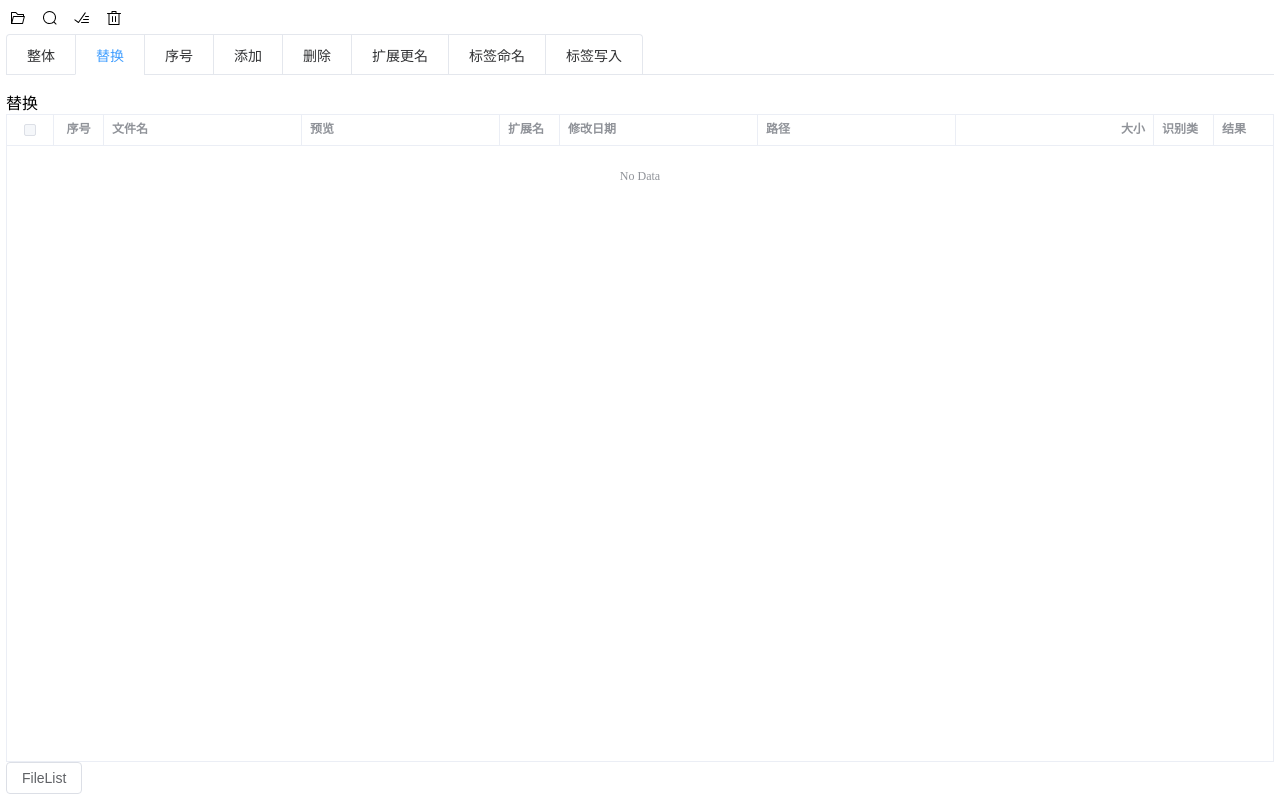
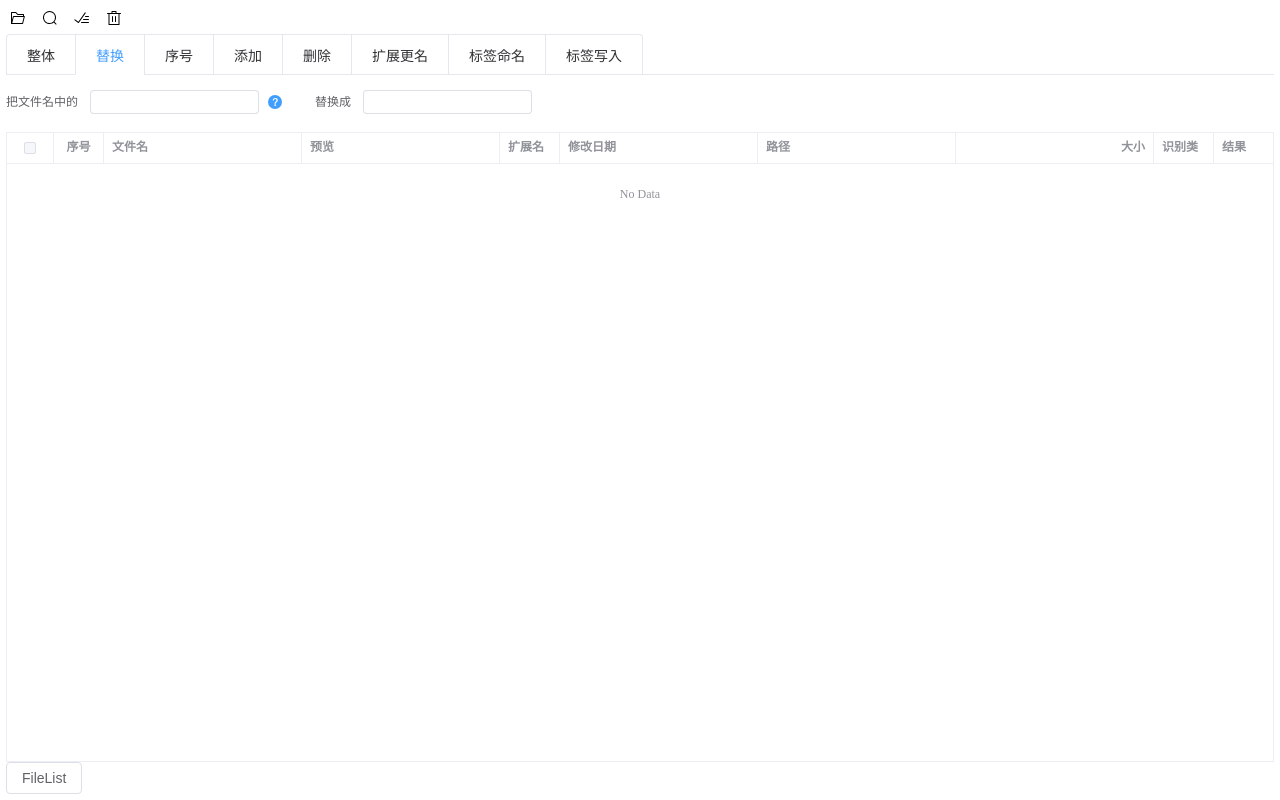
Before and after one commit to hedashuaii/easy-rename, a Vue app: page / in a window 1280 px wide. Both pictures are taken after a click on the tab "替换". Built offline with nearby package versions, Linux system fonts and the light colour scheme.

Commit message:
feat: 完成替换 Tab 功能

```diff
--- a/src/render/components/ActionBar/Entirety.vue
+++ b/src/render/components/ActionBar/Entirety.vue
@@ -1,8 +1,11 @@
 <script setup lang="ts">
-import { reactive, watch, watchEffect } from "vue";
-import useOptionsStore from "../../store/useOptionsStore";
-
-const optionsStore = useOptionsStore();
+import { reactive, watch } from "vue";
+import {
+  bytesToUpperCase,
+  bytesToLowerCase,
+  stringToCapitalize,
+} from "../../../utils/replace";
+import useFileListStore from "../../store/useFileListStore";
 
 const fileNameForm = reactive({
   /** 文件名操作类型 */
@@ -15,9 +18,57 @@ const fileNameForm = reactive({
   extensionNameReplaceText: "",
 });
 
+const filesListStore = useFileListStore();
+
 watch(
   () => fileNameForm,
-  (newValue) => optionsStore.setFieldsValue(newValue),
+  (newValue) => {
+    const temp = filesListStore.filesList.map((item) => {
+      let previewName = item.name;
+      let previewExtension = item.extension;
+
+      if (newValue.fileNameReplaceText) {
+        previewName = newValue.fileNameReplaceText;
+      } else if (newValue.fileNameOpertaionType) {
+        const fileName = item.name.replace(
+          new RegExp(`${item.extension}$`),
+          ""
+        );
+        switch (newValue.fileNameOpertaionType) {
+          case "文件名改成大写":
+            previewName = bytesToUpperCase(fileName);
+            break;
+          case "文件名改成小写":
+            previewName = bytesToLowerCase(fileName);
+            break;
+          case "文件名首字母大写":
+            previewName = stringToCapitalize(fileName);
+            break;
+        }
+      }
+
+      if (newValue.extensionNameReplaceText) {
+        previewExtension = "." + newValue.extensionNameReplaceText;
+      } else if (newValue.extensionNameOpertaionType) {
+        switch (newValue.extensionNameOpertaionType) {
+          case "扩展名改成大写":
+            previewExtension = bytesToUpperCase(item.extension ?? "");
+            break;
+          case "扩展名改成小写":
+            previewExtension = bytesToLowerCase(item.extension ?? "");
+            break;
+        }
+      }
+
+      return {
+        ...item,
+        previewName: previewName,
+        previewExtension: previewExtension,
+      };
+    });
+
+    filesListStore.replace(temp);
+  },
   { deep: true }
 );
 </script>
--- /dev/null
+++ b/src/render/components/ActionBar/Replace.vue
@@ -0,0 +1,63 @@
+<template>
+  <div class="easy-rename-action-bars-replace">
+    <el-space direction="vertical" alignment="flex-start">
+      <el-form :model="formValue" size="small" inline>
+        <el-form-item label="把文件名中的">
+          <el-space>
+            <el-input v-model="formValue.originText"></el-input>
+            <el-tooltip content="可以输入正则表达式">
+              <el-icon :size="16" color="#409eff"><QuestionFilled /></el-icon>
+            </el-tooltip>
+          </el-space>
+        </el-form-item>
+        <el-form-item label="替换成">
+          <el-input v-model="formValue.replaceText"></el-input>
+        </el-form-item>
+      </el-form>
+    </el-space>
+  </div>
+</template>
+
+<script setup lang="ts">
+import { reactive, watch } from "vue";
+import useFileListStore from "../../store/useFileListStore";
+
+const filesListStore = useFileListStore();
+
+const formValue = reactive({
+  originText: "",
+  replaceText: "",
+});
+
+watch(
+  () => formValue,
+  (newValue) => {
+    const temp = filesListStore.filesList.map((item) => {
+      let previewExtension = item.extension;
+      let previewName = item.name.substring(
+        0,
+        item.name.length - (item.extension?.length ?? 0)
+      );
+      previewName = previewName.replaceAll(
+        new RegExp(newValue.originText),
+        newValue.replaceText
+      );
+
+      return {
+        ...item,
+        previewName,
+        previewExtension,
+      };
+    });
+    console.log("temp", temp);
+    filesListStore.replace(temp);
+  },
+  { deep: true }
+);
+</script>
+
+<style scoped lang="scss">
+.easy-rename-action-bars-replace {
+  font-size: 14px;
+}
+</style>
--- a/src/render/components/ActionBar/index.vue
+++ b/src/render/components/ActionBar/index.vue
@@ -1,14 +1,13 @@
 <script setup lang="ts">
   import Entirety from "./Entirety.vue";
+  import Replace from "./Replace.vue";
 </script>
 
 <template>
   <div class="easy-rename-action-bars">
     <el-tabs type="card">
-      <el-tab-pane label="整体">
-        <Entirety />
-      </el-tab-pane>
-      <el-tab-pane label="替换">替换</el-tab-pane>
+      <el-tab-pane label="整体"><Entirety /></el-tab-pane>
+      <el-tab-pane label="替换"><Replace /></el-tab-pane>
       <el-tab-pane label="序号">序号</el-tab-pane>
       <el-tab-pane label="添加">添加</el-tab-pane>
       <el-tab-pane label="删除">删除</el-tab-pane>
--- a/src/render/store/useOptionsStore.ts
+++ /dev/null
@@ -1,93 +0,0 @@
-import { defineStore } from "pinia";
-import { reactive, watch } from "vue";
-import {
-  bytesToUpperCase,
-  bytesToLowerCase,
-  stringToCapitalize,
-} from "../../utils/replace";
-import useFileListStore from "./useFileListStore";
-
-export interface IOptions {
-  /** 文件名操作类型 */
-  fileNameOpertaionType?: string;
-  /** 文件名被替换的字符 */
-  fileNameReplaceText?: string;
-  /** 扩展名操作类型 */
-  extensionNameOpertaionType?: string;
-  /** 扩展名被替换的字符 */
-  extensionNameReplaceText?: string;
-}
-
-export default defineStore("options", () => {
-  const options = reactive<IOptions>({
-    /** 文件名操作类型 */
-    fileNameOpertaionType: "",
-    /** 文件名被替换的字符 */
-    fileNameReplaceText: "",
-    /** 扩展名操作类型 */
-    extensionNameOpertaionType: "",
-    /** 扩展名被替换的字符 */
-    extensionNameReplaceText: "",
-  });
-
-  const setFieldsValue = (obj: IOptions) => {
-    // @ts-ignore
-    Object.keys(obj).forEach((key) => (options[key] = obj[key]));
-  };
-
-  const filesListStore = useFileListStore();
-
-  watch(
-    () => options,
-    (newValue) => {
-      const temp = filesListStore.filesList.map((item) => {
-        let previewName = item.name;
-        let previewExtension = item.extension;
-
-        if (newValue.fileNameReplaceText) {
-          previewName = newValue.fileNameReplaceText;
-        } else if (newValue.fileNameOpertaionType) {
-          const fileName = item.name.replace(
-            new RegExp(`${item.extension}$`),
-            ""
-          );
-          switch (newValue.fileNameOpertaionType) {
-            case "文件名改成大写":
-              previewName = bytesToUpperCase(fileName);
-              break;
-            case "文件名改成小写":
-              previewName = bytesToLowerCase(fileName);
-              break;
-            case "文件名首字母大写":
-              previewName = stringToCapitalize(fileName);
-              break;
-          }
-        }
-
-        if (newValue.extensionNameReplaceText) {
-          previewExtension = "." + newValue.extensionNameReplaceText;
-        } else if (newValue.extensionNameOpertaionType) {
-          switch (newValue.extensionNameOpertaionType) {
-            case "扩展名改成大写":
-              previewExtension = bytesToUpperCase(item.extension ?? "");
-              break;
-            case "扩展名改成小写":
-              previewExtension = bytesToLowerCase(item.extension ?? "");
-              break;
-          }
-        }
-
-        return {
-          ...item,
-          previewName: previewName,
-          previewExtension: previewExtension,
-        };
-      });
-
-      filesListStore.replace(temp);
-    },
-    { deep: true }
-  );
-
-  return { options, setFieldsValue };
-});
```
Also changed, not shown: src/render/components/Toolbar.vue (+19 -14 lines).
